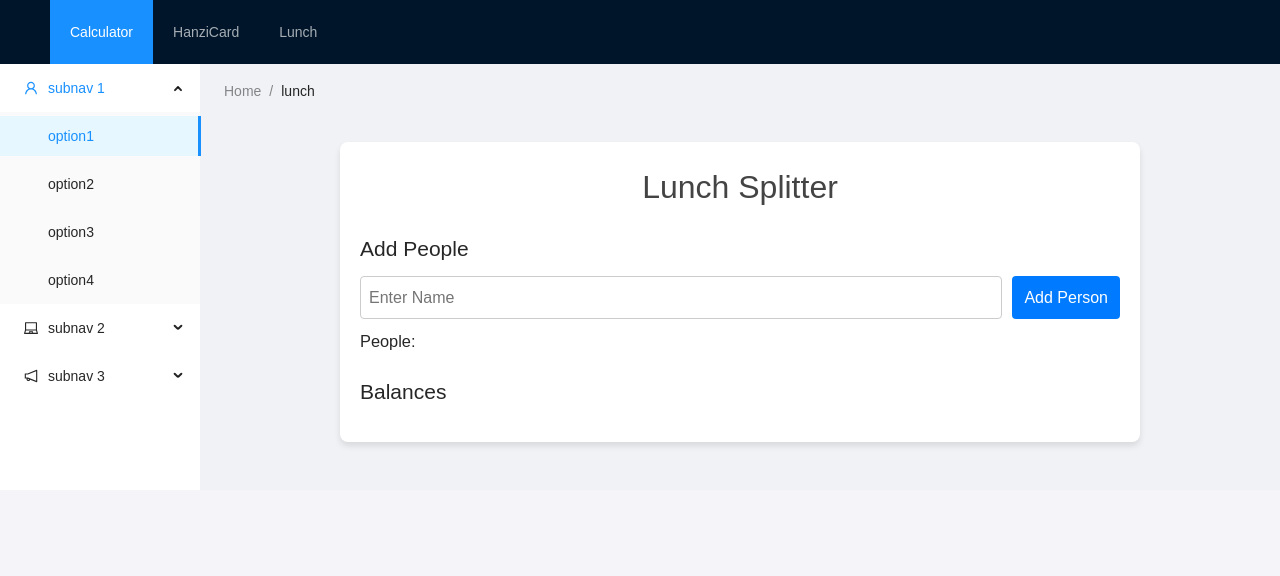
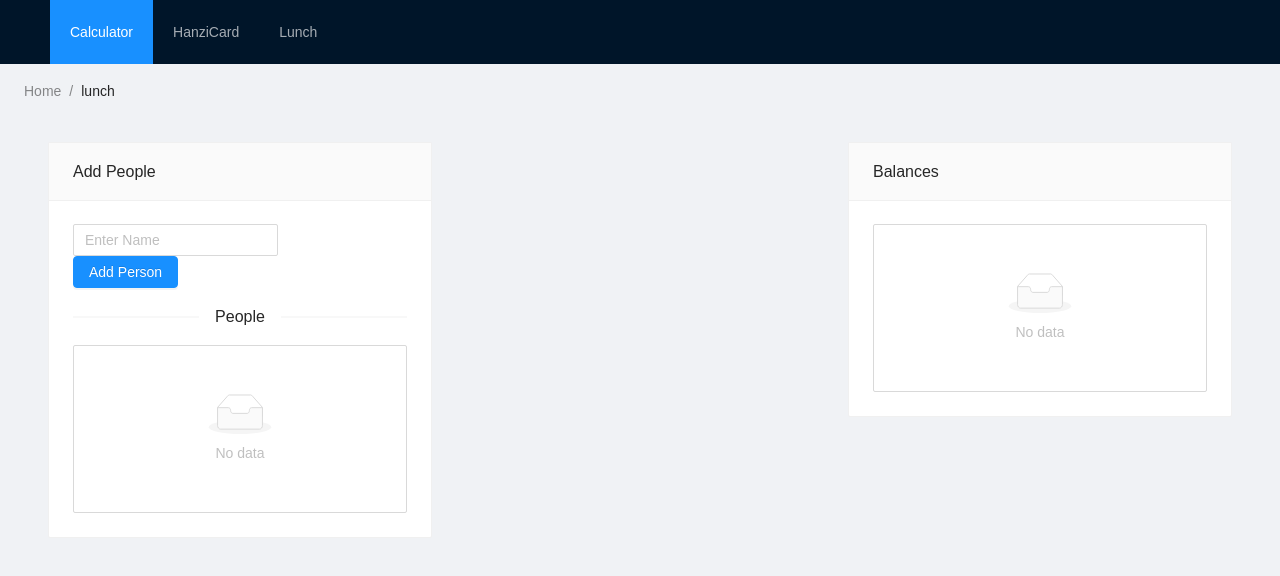
Before and after one commit to hoanghieptranj5/my-app, a React (Create React App) app: page /lunch in a window 1280 px wide. Shown: the top 576 px of the page. Built offline with nearby package versions, Linux system fonts and the light colour scheme.

Commit message:
applied antd and removed sider

```diff
--- a/src/App.js
+++ b/src/App.js
@@ -58,15 +58,15 @@ const App = () => {
               items={navigationMenuItems} />
       </Header>
       <Layout>
-        <Sider width={200} className="site-layout-background">
-          <Menu
-            mode="inline"
-            defaultSelectedKeys={['1']}
-            defaultOpenKeys={['sub1']}
-            style={{ height: '100%', borderRight: 0 }}
-            items={sideBarMenuItems}
-          />
-        </Sider>
+        {/*<Sider width={200} className="site-layout-background">*/}
+        {/*  <Menu*/}
+        {/*    mode="inline"*/}
+        {/*    defaultSelectedKeys={['1']}*/}
+        {/*    defaultOpenKeys={['sub1']}*/}
+        {/*    style={{ height: '100%', borderRight: 0 }}*/}
+        {/*    items={sideBarMenuItems}*/}
+        {/*  />*/}
+        {/*</Sider>*/}
         <Layout style={{ padding: '0 24px 24px' }}>
           <Breadcrumb style={{ margin: '16px 0' }}>
             {generateBreadcrumbItems(location)}
--- a/src/Component/LunchSplitter/LunchSplitter.js
+++ b/src/Component/LunchSplitter/LunchSplitter.js
@@ -1,64 +1,69 @@
 import React, { useState, useEffect } from 'react';
+import {
+  Button,
+  Input,
+  List,
+  Form,
+  Select,
+  Typography,
+  Divider,
+  Row,
+  Col,
+  Card,
+  message,
+} from 'antd';
 import './style.css';
 
+const { Option } = Select;
+const { Title, Text } = Typography;
+
 const LunchSplitter = () => {
-  // Load initial states from sessionStorage or default values
   const [names, setNames] = useState(() => {
     const savedNames = sessionStorage.getItem('names');
     return savedNames ? JSON.parse(savedNames) : [];
   });
 
-  const [currentName, setCurrentName] = useState(() => {
-    const savedCurrentName = sessionStorage.getItem('currentName');
-    return savedCurrentName || '';
-  });
-
+  const [currentName, setCurrentName] = useState('');
   const [items, setItems] = useState(() => {
     const savedItems = sessionStorage.getItem('items');
     return savedItems ? JSON.parse(savedItems) : [];
   });
 
-  const [currentItem, setCurrentItem] = useState(() => {
-    const savedCurrentItem = sessionStorage.getItem('currentItem');
-    return savedCurrentItem
-      ? JSON.parse(savedCurrentItem)
-      : { name: '', price: 0, paidBy: '' };
+  const [currentItem, setCurrentItem] = useState({
+    name: '',
+    price: 0,
+    paidBy: '',
   });
 
   const [balances, setBalances] = useState([]);
 
-  // Save states to sessionStorage whenever they change
   useEffect(() => {
     sessionStorage.setItem('names', JSON.stringify(names));
   }, [names]);
 
   useEffect(() => {
-    sessionStorage.setItem('currentName', currentName);
-  }, [currentName]);
-
-  useEffect(() => {
     sessionStorage.setItem('items', JSON.stringify(items));
-    calculateSharedPrice();
+    calculateBalances();
   }, [items, names]);
-
-  useEffect(() => {
-    sessionStorage.setItem('currentItem', JSON.stringify(currentItem));
-  }, [currentItem]);
 
   const addPerson = () => {
     if (currentName && !names.includes(currentName)) {
       setNames([...names, currentName]);
       setCurrentName('');
+      message.success(`Added ${currentName}`);
+    } else {
+      message.warning('Enter a valid and unique name.');
     }
   };
 
   const deletePerson = (index) => {
-    const personToDelete = names.find((_, i) => i === index);
+    const personToDelete = names[index];
     const payerList = items.filter((item) => item.paidBy === personToDelete);
 
     if (payerList.length > 0) {
-      window.alert("can't delete the person: " + personToDelete + "\n that one still in the payer list!");
-      console.error("can't delete the person", personToDelete);
+      message.error(
+        `${personToDelete} cannot be deleted as they are listed as a payer.`
+      );
       return;
     }
 
@@ -67,11 +72,11 @@ const LunchSplitter = () => {
 
   const addItem = () => {
     if (currentItem.name && currentItem.price > 0 && currentItem.paidBy) {
-      setItems([
-        ...items,
-        { ...currentItem, price: parseFloat(currentItem.price) },
-      ]);
+      setItems([...items, { ...currentItem, price: parseFloat(currentItem.price) }]);
       setCurrentItem({ name: '', price: 0, paidBy: '' });
+      message.success('Item added successfully.');
+    } else {
+      message.warning('Fill in all fields correctly.');
     }
   };
 
@@ -79,7 +84,7 @@ const LunchSplitter = () => {
     setItems(items.filter((_, i) => i !== index));
   };
 
-  const calculateSharedPrice = () => {
+  const calculateBalances = () => {
     const total = items.reduce((sum, item) => sum + item.price, 0);
     const perPerson = names.length ? total / names.length : 0;
 
@@ -90,146 +95,136 @@ const LunchSplitter = () => {
       return acc;
     }, {});
 
-    const balances = names.map((name) => ({
+    const newBalances = names.map((name) => ({
       name,
       balance: payments[name] - perPerson,
     }));
 
-    setBalances(balances);
+    setBalances(newBalances);
   };
 
   return (
-    <div className="app-container">
-      <h1 className="title">Lunch Splitter</h1>
-
-      <div className="form-section">
-        <h2>Add People</h2>
-        <div className="input-group">
-          <input
-            type="text"
+    <Row gutter={[16, 16]} justify="center">
+      <Col xs={24} sm={24} md={12} lg={8}>
+        <Card title="Add People">
+          <Form layout="inline" onFinish={addPerson}>
+            <Form.Item>
+              <Input
                 placeholder="Enter Name"
                 value={currentName}
                 onChange={(e) => setCurrentName(e.target.value)}
-            className="input"
               />
-          <button onClick={addPerson} className="button">
+            </Form.Item>
+            <Form.Item>
+              <Button type="primary" onClick={addPerson}>
                 Add Person
-          </button>
-        </div>
-        <div className="list">
-          <h3>People:</h3>
-          <ul>
-            {names.map((name, index) => (
-              <li key={index} className="list-item">
+              </Button>
+            </Form.Item>
+          </Form>
+
+          <Divider>People</Divider>
+          <List
+            bordered
+            dataSource={names}
+            renderItem={(name, index) => (
+              <List.Item
+                actions={[<Button danger onClick={() => deletePerson(index)}>Delete</Button>]}
+              >
                 {name}
-                <button
-                  className="delete-button"
-                  onClick={() => deletePerson(index)}
-                >
-                  Delete
-                </button>
-              </li>
-            ))}
-          </ul>
-        </div>
-      </div>
+              </List.Item>
+            )}
+          />
+        </Card>
+      </Col>
 
+      <Col xs={24} sm={24} md={12} lg={8}>
         {names.length > 0 && (
-        <div className="form-section">
-          <h2>Add Items</h2>
-          <div className="input-group">
-            <input
-              type="text"
-              placeholder="Item Name"
+          <Card title="Add Items">
+            <Form layout="vertical">
+              <Form.Item label="Item Name">
+                <Input
+                  placeholder="Enter Item Name"
                   value={currentItem.name}
                   onChange={(e) =>
                     setCurrentItem({ ...currentItem, name: e.target.value })
                   }
-              className="input"
                 />
-            <input
+              </Form.Item>
+
+              <Form.Item label="Price">
+                <Input
                   type="number"
-              placeholder="Price"
+                  placeholder="Enter Price"
                   value={currentItem.price}
-              onFocus={(e) => e.target.select()}
                   onChange={(e) =>
                     setCurrentItem({ ...currentItem, price: e.target.value })
                   }
-              className="input"
                 />
-            <select
+              </Form.Item>
+
+              <Form.Item label="Paid By">
+                <Select
+                  placeholder="Select Payer"
                   value={currentItem.paidBy}
-              onChange={(e) =>
-                setCurrentItem({ ...currentItem, paidBy: e.target.value })
+                  onChange={(value) =>
+                    setCurrentItem({ ...currentItem, paidBy: value })
                   }
-              className="input"
                 >
-              <option value="">Paid By</option>
                   {names.map((name, index) => (
-                <option key={index} value={name}>
+                    <Option key={index} value={name}>
                       {name}
-                </option>
+                    </Option>
                   ))}
-            </select>
-            <button onClick={addItem} className="button">
+                </Select>
+              </Form.Item>
+
+              <Form.Item>
+                <Button type="primary" onClick={addItem}>
                   Add Item
-            </button>
-          </div>
+                </Button>
+              </Form.Item>
+            </Form>
 
-          <div className="list">
-            <h3>Items:</h3>
-            <ul>
-              {items.map((item, index) => (
-                <li key={index} className="list-item">
-                  {item.name} - ${item.price.toFixed(2)} paid by {item.paidBy}
-                  <button
-                    className="delete-button"
-                    onClick={() => deleteItem(index)}
+            <Divider>Items</Divider>
+            <List
+              bordered
+              dataSource={items}
+              renderItem={(item, index) => (
+                <List.Item
+                  actions={[
+                    <Button danger onClick={() => deleteItem(index)}>
+                      Delete
+                    </Button>,
+                  ]}
                 >
-                    Delete
-                  </button>
-                </li>
-              ))}
-              <h4 style={{ float: 'right', display: 'inline-block', margin: '0 5px' }}>
-                <b>
-                  Total: $
-                  {items
-                    .reduce((prev, curr) => prev + curr.price, 0)
-                    .toFixed(2)}
-                </b>
-              </h4>
-              <h4 style={{ float: 'right' }}>
+                  {`${item.name} - $${item.price.toFixed(2)} paid by ${item.paidBy}`}
+                </List.Item>
+              )}
+            />
+          </Card>
+        )}
+      </Col>
 
-                  Per person: $
-                  {(items
-                    .reduce((prev, curr) => prev + curr.price, 0)
-                    .toFixed(2) / items.length).toFixed(2)}
-
-              </h4>
-            </ul>
-          </div>
-        </div>
-      )}
-
-      <div className="results-section">
-        <h2>Balances</h2>
-        <ul className="balances-list">
-          {balances.map((balance, index) => (
-            <li
-              key={index}
-              className={`balance-item ${
-                balance.balance > 0 ? 'positive' : 'negative'
-              }`}
+      <Col xs={24} sm={24} md={12} lg={8}>
+        <Card title="Balances">
+          <List
+            bordered
+            dataSource={balances}
+            renderItem={(balance) => (
+              <List.Item>
+                <Text
+                  type={balance.balance > 0 ? 'success' : 'danger'}
                 >
-              {balance.name}{' '}
-              {balance.balance > 0
+                  {balance.name} {balance.balance > 0
                   ? `is owed $${balance.balance.toFixed(2)}`
                   : `owes $${(-balance.balance).toFixed(2)}`}
-            </li>
-          ))}
-        </ul>
-      </div>
-    </div>
+                </Text>
+              </List.Item>
+            )}
+          />
+        </Card>
+      </Col>
+    </Row>
   );
 };
 
--- a/src/Component/LunchSplitter/style.css
+++ b/src/Component/LunchSplitter/style.css
@@ -1,98 +1,51 @@
-/* styles.css */
+/* style.css */
 
+/* General styles */
 body {
-  font-family: Arial, sans-serif;
   margin: 0;
   padding: 0;
-  background-color: #f4f4f9;
-  color: #333;
+  font-family: Arial, sans-serif;
+  background-color: #f0f2f5;
 }
 
-.app-container {
-  max-width: 800px;
-  margin: 0 auto;
-  padding: 20px;
-  background: white;
-  border-radius: 8px;
-  box-shadow: 0 4px 6px rgba(0, 0, 0, 0.1);
+/* Ant Design component overrides */
+.ant-card {
+  margin-bottom: 16px;
 }
 
-.title {
-  text-align: center;
-  color: #444;
-  font-size: 2rem;
-  margin-bottom: 20px;
+.ant-card .ant-card-head {
+  background-color: #fafafa;
 }
 
-.form-section {
-  margin-bottom: 20px;
+.ant-list-item {
+  display: flex;
+  justify-content: space-between;
+  align-items: center;
 }
 
-.input-group {
-  display: flex;
-  gap: 10px;
-  margin-bottom: 10px;
+.ant-divider {
+  margin: 12px 0;
 }
 
-.input {
-  padding: 8px;
-  font-size: 1rem;
-  border: 1px solid #ccc;
+/* Custom button styles */
+.ant-btn {
   border-radius: 4px;
-  flex: 1;
 }
 
-.button {
-  padding: 8px 12px;
-  font-size: 1rem;
-  background-color: #007bff;
-  color: white;
-  border: none;
-  border-radius: 4px;
-  cursor: pointer;
-  transition: background-color 0.3s;
+/* Form input and select adjustments */
+.ant-input,
+.ant-select {
+  width: 100%;
 }
 
-.button:hover {
-  background-color: #0056b3;
+/* Responsive design adjustments */
+@media (max-width: 768px) {
+  .ant-card {
+    margin-bottom: 12px;
+  }
+
+  .ant-list-item {
+    flex-direction: column;
+    align-items: flex-start;
+  }
 }
-
-.list {
-  margin-top: 10px;
-}
-
-.list-item {
-  padding: 8px;
-  background: #f9f9f9;
-  border: 1px solid #eee;
-  border-radius: 4px;
-  margin-bottom: 5px;
-}
-
-.results-section {
-  margin-top: 20px;
-}
-
-.balances-list {
-  list-style: none;
-  padding: 0;
-}
-
-.balance-item {
-  padding: 10px;
-  background: #e9f7ef;
-  border: 1px solid #c8e6c9;
-  border-radius: 4px;
-  margin-bottom: 5px;
-  color: #2e7d32;
-}
-
-.balance-item.negative {
-  background: #ffebee;
-  border-color: #ef9a9a;
-  color: #c62828;
-}
-
-.delete-button {
-  float: right;
-}
```
Lines whose indentation alone changed are shown as unchanged.
